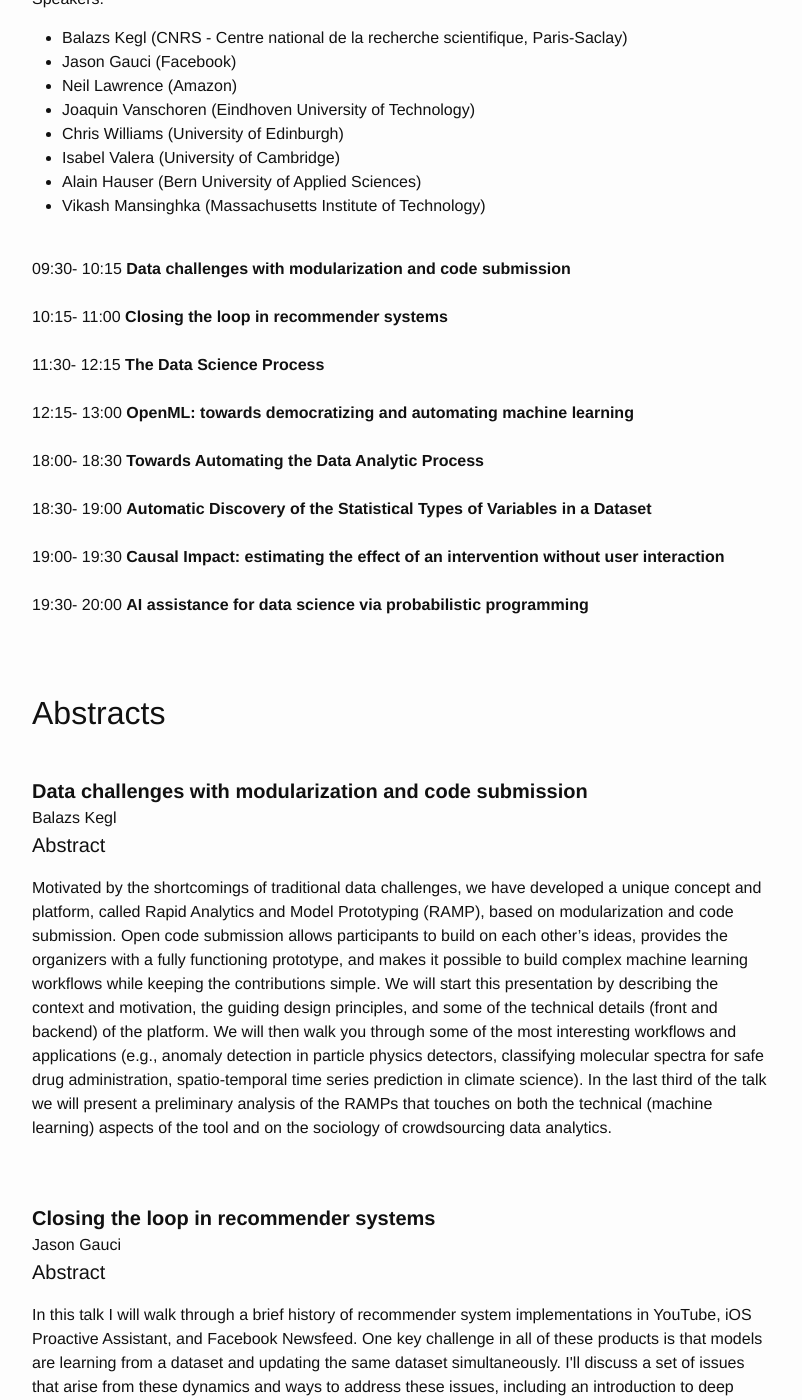
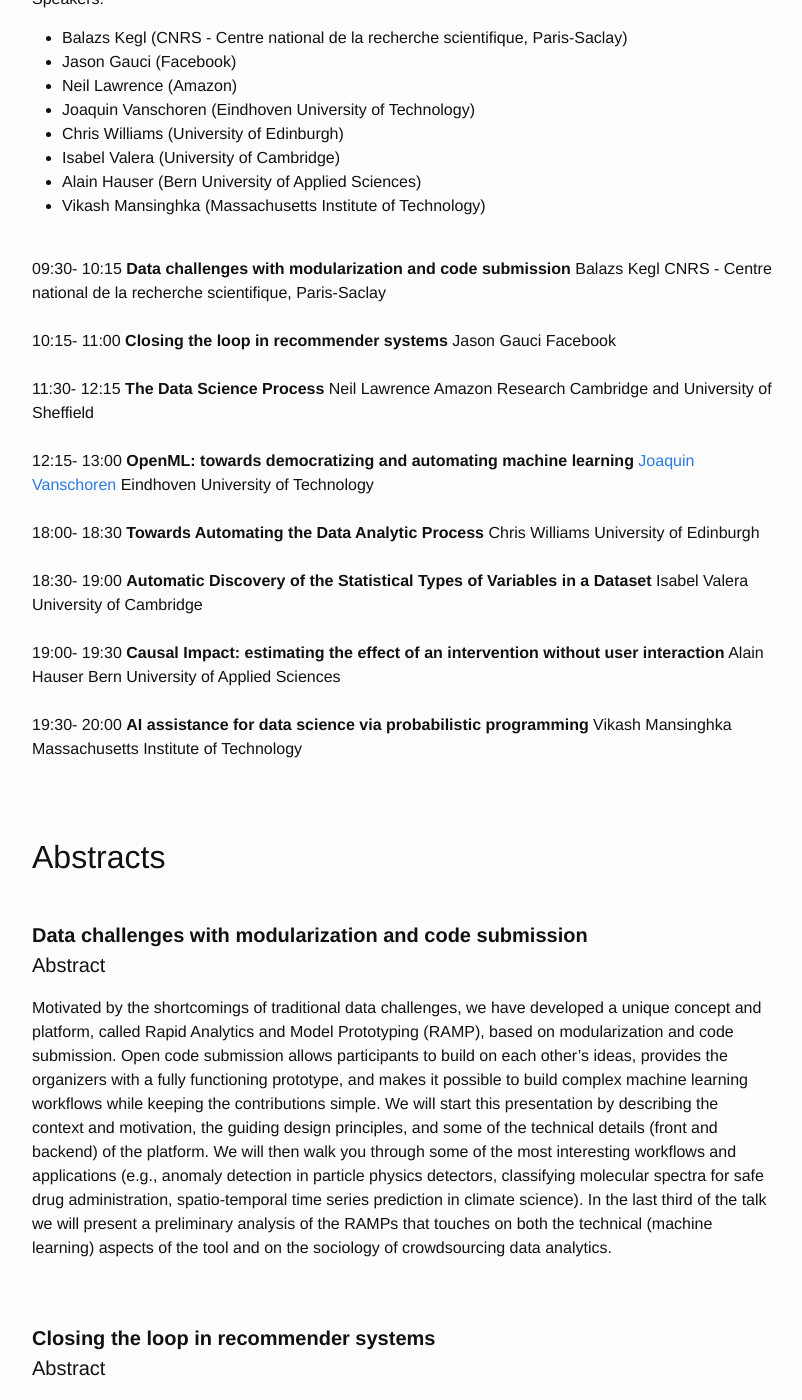
Before and after one commit to dalimeeting/dalimeeting.github.io, a Jekyll site: the page built from _posts/2017-04-18-the-data-science-process.md, in a window 1280 px wide and 1400 px high, scrolled down 844 px. Shown: the whole window, without its empty margins (238-1040 px from the left). Built offline with Jekyll 4.4.1, drawn with Linux system fonts in a browser that asks for light colours; some of the changed text lies outside the part shown.

Commit message:
Update 2017-04-18-the-data-science-process.md

```diff
--- a/_posts/2017-04-18-the-data-science-process.md
+++ b/_posts/2017-04-18-the-data-science-process.md
@@ -20,25 +20,38 @@
 show_abstracts: true
 talks:
 - title: "Data challenges with modularization and code submission"
-  speaker: "Balazs Kegl"
+  author:
+  - given: Balazs
+    family: Kegl
+    institute: CNRS - Centre national de la recherche scientifique, Paris-Saclay
   youtube:
   start: "09:30"
   end: "10:15"
   abstract: "Motivated by the shortcomings of traditional data challenges, we have developed a unique concept and platform, called Rapid Analytics and Model Prototyping (RAMP), based on modularization and code submission. Open code submission allows participants to build on each other’s ideas, provides the organizers with a fully functioning prototype, and makes it possible to build complex machine learning workflows while keeping the contributions simple. We will start this presentation by describing the context and motivation, the guiding design principles, and some of the technical details (front and backend) of the platform. We will then walk you through some of the most interesting workflows and applications (e.g., anomaly detection in particle physics detectors, classifying molecular spectra for safe drug administration, spatio-temporal time series prediction in climate science). In the last third of the talk we will present a preliminary analysis of the RAMPs that touches on both the technical (machine learning) aspects of the tool and on the sociology of crowdsourcing data analytics."
 - title: "Closing the loop in recommender systems"
-  speaker: "Jason Gauci"
+  author:
+  - given: Jason
+    family: Gauci
+    institute: Facebook
   youtube:
   start: "10:15"
   end: "11:00"
   abstract: "In this talk I will walk through a brief history of recommender system implementations in YouTube, iOS Proactive Assistant, and Facebook Newsfeed.  One key challenge in all of these products is that models are learning from a dataset and updating the same dataset simultaneously. I'll discuss a set of issues that arise from these dynamics and ways to address these issues, including an introduction to deep reinforcement learning."
 - title: "The Data Science Process"
-  speaker: "Neil Lawrence"
+  author:
+  - given: Neil
+    family: Lawrence
+    institute: Amazon Research Cambridge and University of Sheffield
   youtube:
   start: "11:30"
   end: "12:15"
   abstract: "In this talk we will focus on challenges in facilitating the data science pipeline. Drawing on experience from projects in computational biology, the developing world and Amazon I’ll propose different ideas for facilitating the data science process including analogies that help software engineers understand the challenges for data science and formalizations, such as data readiness levels, which allow management to reason about the obstacles in the process."
 - title: "OpenML: towards democratizing and automating machine learning"
-  speaker: "Joaquin Vanschoren"
+  author:
+  - given: Joaquin
+    family: Vanschoren
+    url: http://www.win.tue.nl/~jvanscho/
+    institute: "Eindhoven University of Technology"
   youtube:
   start: "12:15"
   end: "13:00"
@@ -48,25 +61,37 @@
 
   Ultimately, this provides a wealth of information for a novel, data-driven approach to machine learning, where we learn from millions of previous experiments to either assist people while analyzing data (e.g., which modeling techniques will likely work well and why), or automate the process altogether."
 - title: "Towards Automating the Data Analytic Process"
-  speaker: "Chris Williams"
+  author:
+  - given: Chris
+    family: Williams
+    institute: University of Edinburgh
   youtube:
   start: "18:00"
   end: "18:30"
   abstract: "A common view is that up to 80% of work on a data mining project is involved in data understanding and data preparation, yet machine learning has not focussed very much on these topics. In this talk I will describe some challenges and work wrt Data Parsing, Data Understanding, Data Cleaning, Data Integration and Data Restructuring."
 - title: "Automatic Discovery of the Statistical Types of Variables in a Dataset"
-  speaker: "Isabel Valera"
+  author:
+  - given: Isabel
+    family: Valera
+    institute: University of Cambridge
   youtube:
   start: "18:30"
   end: "19:00"
   abstract: "A common practice in statistics and machine learning is to assume that the statistical data types (e.g., ordinal, categorical or real-valued) of variables, and usually also the likelihood model, is known. However, as the availability of real-world data increases, this assumption becomes too restrictive. Data are often heterogeneous, complex, and improperly or incompletely documented. Surprisingly, despite their practical importance, there is still a lack of tools to automatically discover the statistical types of, as well as appropriate likelihood (noise) models for,  the variables in a dataset. In this work, we fill this gap by proposing a Bayesian method, which accurately discovers the statistical data types in both synthetic and real  data."
 - title: "Causal Impact: estimating the effect of an intervention without user interaction"
-  speaker: "Alain Hauser"
+  author:
+  - given: Alain
+    family: Hauser
+    institute: Bern University of Applied Sciences
   youtube:
   start: "19:00"
   end: "19:30"
   abstract: "How many additional daily downloads were generated by an advertisement campaign of an app? How many children got additionally vaccinated each month after showing a TV spot advertising vaccination? Randomized experiments are the best way to answer such questions, but often not feasible in practice. The CausalImpact R package (https://google.github.io/CausalImpact/) estimates the effect of an intervention in the absence of a randomized experiment; it uses a Bayesian structural time series model to predict how the response metric would have evolved had the intervention not occurred. CausalImpact can be used in a wide range of different applications without manual tuning thanks to different key features: the default parameter priors facilitate automated fitting of a time series model via variable selection and make domain expertise redundant in many cases; the output is available either in a data structure which is easily processed by software, or in a format which is intelligible to users without formal training in statistics."
 - title: "AI assistance for data science via probabilistic programming"
-  speaker: "Vikash Mansinghka"
+  author:
+  - given: Vikash
+    family: Mansinghka
+    institute: Massachusetts Institute of Technology
   youtube:
   start: "19:30"
   end: "20:00"
```
